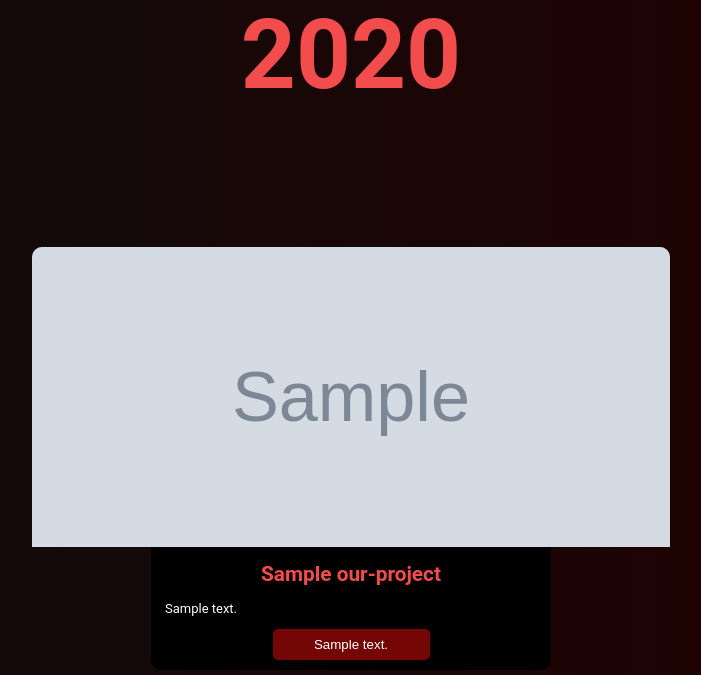
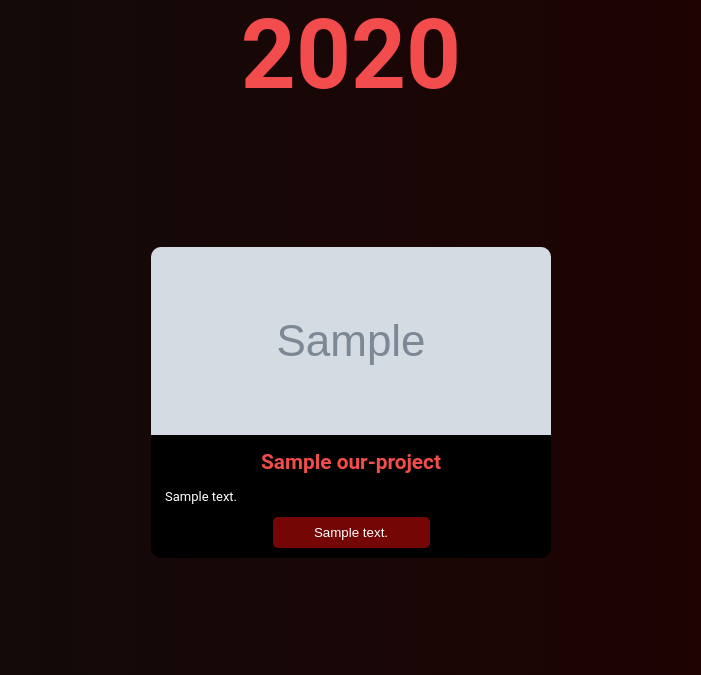
Before and after one commit to ghost-land/GhostLand-Web, a Flask app: template templates/index.jinja in a window 1280 px wide. Shown: the part 302-977 px from the top of the page, without its empty margins (289-990 px from the left). Run offline with Flask 3, Linux system fonts and the light colour scheme; the template is opened without the code that fills it: most values are stand-ins (such as "Sample title", 1, 10 or a date in 2020); grey boxes marked "Sample" are stand-in pictures; parts of the project's set-up code (start-up, migrations or seed data) failed here and were passed over.

Commit message:
fix img size

```diff
--- a/templates/index.jinja
+++ b/templates/index.jinja
@@ -46,7 +46,7 @@
             <div class="project-cards">
                 {% for project in settings.get('our-projects', []) %}
                     <div class="project-card">
-                        <img src="{{ project.get('image') }}">
+                        <img src="{{ project.get('image') }}" style="width: 100%; height: auto;">
                         <h3>{{ project.get('title', 'PROJECT_TITLE') }}</h3>
                         <p>{{ project.get('description', 'PROJECT_DESCRIPTION') }}</p>
                         <a href="{{ project.get('button', {}).get('url', '#') }}">
```
